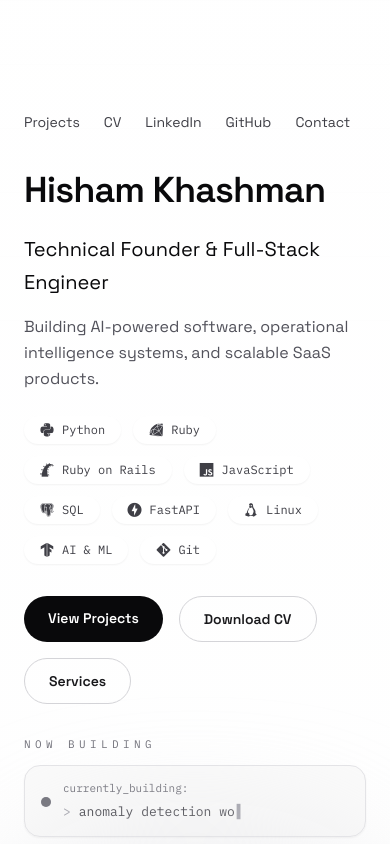
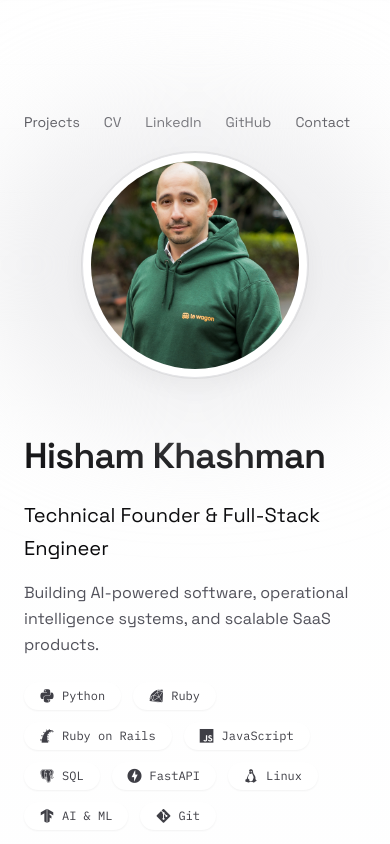
Before and after one commit to Hishamkhashman1/portfolio, a Next.js app: page / in a window 390 px wide. Shown: the top 844 px of the page. Built offline with nearby package versions, Linux system fonts and the light colour scheme.

Commit message:
fix: fixed pf location on mobile view

```diff
--- a/components/Hero.tsx
+++ b/components/Hero.tsx
@@ -40,7 +40,7 @@ export default function Hero() {
 
       <div className="mt-5">
         <div className="grid items-start gap-10 lg:grid-cols-[1.35fr_0.65fr]">
-          <div className="max-w-3xl">
+          <div className="order-2 max-w-3xl lg:order-1">
             {/* <p className="text-sm font-mono uppercase tracking-[0.4em] text-electric">
               Hi, I&apos;m Hisham
             </p> */}
@@ -90,7 +90,7 @@ export default function Hero() {
             <NowBuildingStatus />
           </div>
 
-          <div className="relative flex justify-center">
+          <div className="relative order-1 flex justify-center lg:order-2">
             <div className="absolute -inset-8 rounded-full bg-zinc-200/70 blur-3xl" />
             <div className="relative rounded-full border border-zinc-200 bg-white p-2 shadow-glow">
               <Image
```
